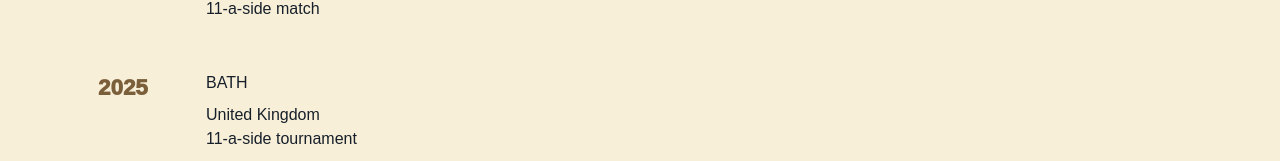
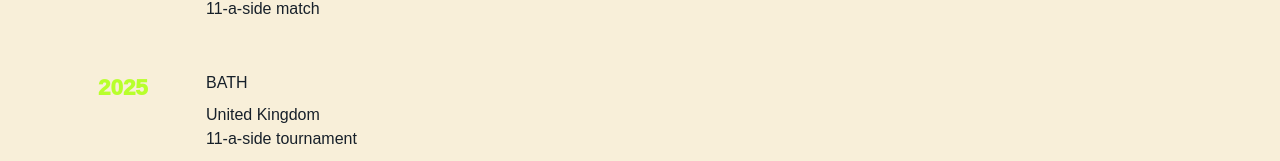
Before and after one commit to rpbaltazar/honeybadgers-on-tour, a Next.js app: page /history in a window 1280 px wide. Shown: the part 714-875 px from the top of the page. Built offline with nearby package versions, Linux system fonts and the light colour scheme.

Commit message:
Update Bath 2025 edition page

```diff
--- a/components/EditionPage.tsx
+++ b/components/EditionPage.tsx
@@ -36,7 +36,7 @@ export function EditionPage({ edition, isHomepage = false }: EditionPageProps) {
           <div className="info-grid">
             <InfoCard title="Format" value={edition.format} />
             <InfoCard title="Status" value={edition.status} />
-            <InfoCard title="Venue" value={edition.venue?.name ?? "To be confirmed"} />
+            <InfoCard title="Venue" value={edition.venue?.name ?? "To be confirmed"} href={edition.venue?.mapUrl} />
           </div>
         </Section>
 
@@ -72,6 +72,7 @@ export function EditionPage({ edition, isHomepage = false }: EditionPageProps) {
                   key={event.title}
                   title={event.title}
                   value={[event.date, event.description].filter(Boolean).join(" — ")}
+                  href={event.url}
                 />
               ))}
             </div>
@@ -109,11 +110,25 @@ export function EditionPage({ edition, isHomepage = false }: EditionPageProps) {
   );
 }
 
-function InfoCard({ title, value }: { title: string; value: string }) {
+function InfoCard({ title, value, href }: { title: string; value: string; href?: string }) {
+  const content = (
+    <>
+      <h3>{title}</h3>
+      <p>{value || "To be confirmed"}</p>
+    </>
+  );
+
+  if (href) {
+    return (
+      <a className="info-card" href={href}>
+        {content}
+      </a>
+    );
+  }
+
   return (
     <div className="info-card">
-      <h3>{title}</h3>
-      <p>{value || "To be confirmed"}</p>
+      {content}
     </div>
   );
 }
--- a/data/editions.ts
+++ b/data/editions.ts
@@ -94,18 +94,69 @@ export const editions: Edition[] = [
     city: "Bath",
     country: "United Kingdom",
     countryCode: "GB",
-    displayDate: "2025",
+    startDate: "2025-07-10",
+    endDate: "2025-07-13",
+    displayDate: "10-13 July 2025",
     format: "11-a-side tournament",
     status: "completed",
-    tagline: "Roman stones, football boots and a proper weekend away.",
+    tagline: "Purple, lime and the West Country away-day machine.",
+    introduction:
+      "Bath 2025 brought the Honeybadgers back to the United Kingdom for an 11-a-side tournament weekend, with the kit palette leaning into purple and lime green inspired by Bristol City's gloriously loud 2017/18 away kit.",
+    venue: {
+      name: "Bath tournament venue",
+      mapUrl: "https://maps.app.goo.gl/jMytNbPL1h6k5Etb6?g_st=aw",
+      description: "The 2025 matches were played at the Bath tournament venue linked here.",
+    },
+    sideEvents: [
+      {
+        title: "Wednesday early arrivals",
+        date: "2025-07-09",
+        description: "Optional Gloucester Road drinks for anyone already in Bristol.",
+      },
+      {
+        title: "Prime by Pasture",
+        date: "2025-07-10 18:30",
+        description: "Burgers near Bristol Temple Meads. Walk-up only.",
+        url: "https://primebypasture.com",
+      },
+      {
+        title: "Seven Stars",
+        date: "2025-07-10 19:30",
+        description: "A swift beer one minute from dinner.",
+        url: "http://www.7stars.co.uk",
+      },
+      {
+        title: "Left Handed Giant",
+        date: "2025-07-10 20:00",
+        description: "Sunset craft beers, with pizza available for late arrivals.",
+        url: "https://lefthandedgiant.com/pages/custom-pages/brewpub",
+      },
+      {
+        title: "King Street",
+        date: "2025-07-10 21:30",
+        description: "Small Bar for crispy chicken, then Kongs for anyone going out-out.",
+        url: "https://kongsbars.co.uk/bars/bristol/",
+      },
+      {
+        title: "Last train to Bath",
+        date: "2025-07-10 23:45",
+        description: "Last planned train from Bristol, with cabs back to Bath as the late-night fallback.",
+      },
+    ],
+    travel: {
+      transport:
+        "The Thursday plan stayed central in Bristol so people could come and go around arrivals. The last train to Bath was 23:45.",
+      notes:
+        "Bristol Temple Meads was the Thursday meeting point reference, with Bath as the tournament base.",
+    },
     theme: {
-      background: "#efe5d1",
-      surface: "#fbf6ea",
-      text: "#201f1a",
-      mutedText: "#68604f",
-      accent: "#7b5f3a",
-      secondaryAccent: "#445c6c",
-      border: "#d8c7aa",
+      background: "#241034",
+      surface: "#34154b",
+      text: "#f5f1ff",
+      mutedText: "#d9c8ea",
+      accent: "#b8ff2c",
+      secondaryAccent: "#8c43ff",
+      border: "#7dbe27",
     },
   },
   {
--- a/types/edition.ts
+++ b/types/edition.ts
@@ -36,6 +36,7 @@ export interface SideEvent {
   title: string;
   date?: string;
   description?: string;
+  url?: string;
 }
 
 export interface GalleryImage {
```
